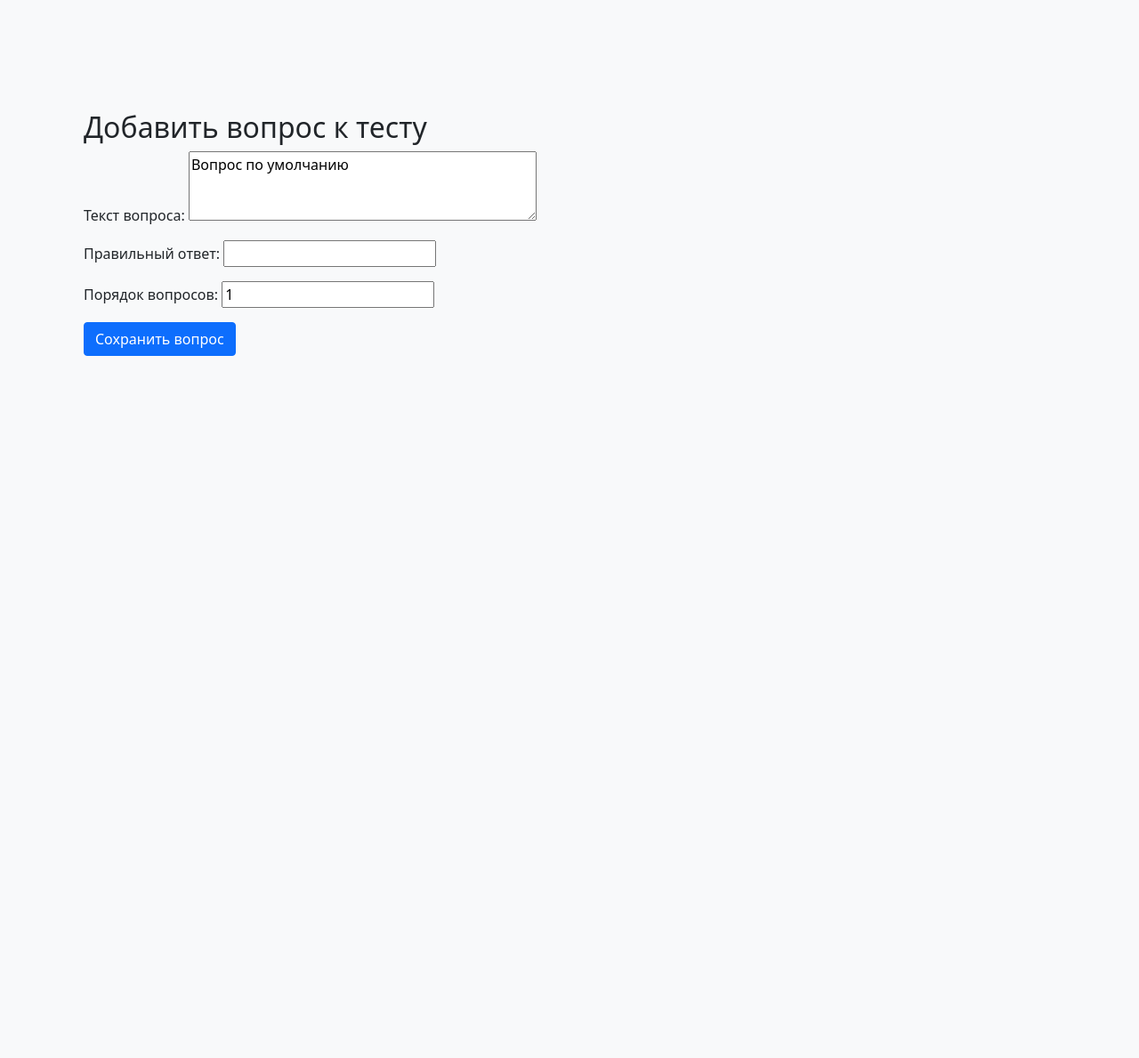
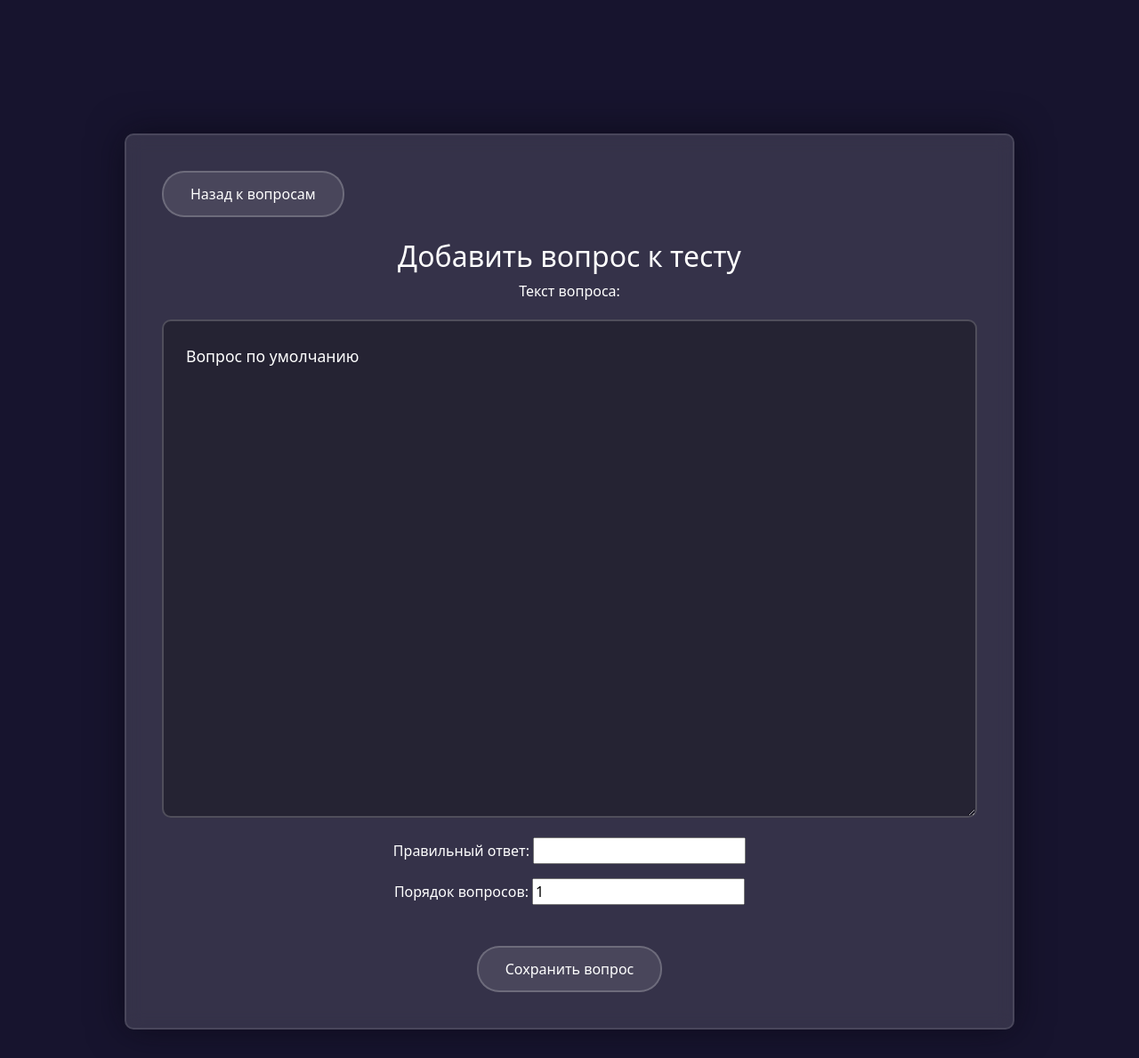
Before and after one commit to Anastasia-l/School_online_platform, a Django app: template templates/courses/add_question.html in a window 1280 px wide. Shown: the whole page at 89% size. Before the commit the page ends 400 px from the top, so only its background shows below. Run offline with Django 5.2, Linux system fonts and the light colour scheme; the template is opened without the code that fills it: values that come from a table or form of the project are taken from there, others are empty.

Commit message:
Updated add_question.html

```diff
--- a/templates/courses/add_question.html
+++ b/templates/courses/add_question.html
@@ -1,14 +1,90 @@
 {% extends 'base.html' %}
+{% block extra_css %}
+<style>
+    body {
+        background-color: rgb(23, 20, 46);
+        color: #ffffff;
+    }
+
+    .add-question-container {
+        max-width: 1000px;
+        margin: 2rem auto;
+        margin-top: 150px;
+        padding: 40px;
+        background: rgba(255,255,255,0.13);
+        backdrop-filter: blur(10px);
+        border: 2px solid rgba(255,255,255,0.1);
+        border-radius: 10px;
+        box-shadow: 0 0 40px rgba(8,7,16,0.6);
+
+    }
+
+    .btn-primary {
+        background: rgba(255,255,255,0.1);
+        border: 2px solid rgba(255,255,255,0.2);
+        color: #ffffff;
+        padding: 12px 30px;
+        border-radius: 25px;
+        margin-top: 30px;
+    }
+
+    .btn-secondary {
+        background: rgba(255,255,255,0.1);
+        border: 2px solid rgba(255,255,255,0.2);
+        color: #ffffff;
+        padding: 12px 30px;
+        border-radius: 25px;
+        margin-bottom: 25px;
+    }
+
+    .btn:hover {
+        transform: translateY(-2px);
+        filter: brightness(1.1);
+        box-shadow: 0 5px 15px rgba(0,0,0,0.3);
+    }
+
+    #id_text {
+        width: 100%;
+        min-height: 70vh;
+        height: auto;
+        font-size: 1.1rem;
+        line-height: 1.6;
+        padding: 25px;
+        background: rgba(0,0,0,0.3) !important;
+        border: 2px solid rgba(255,255,255,0.2);
+        color: #ffffff;
+        border-radius: 10px;
+        resize: vertical;
+        transition: all 0.3s ease;
+        max-width: 1000px;
+        margin-top: 20px;
+    }
+
+    .content {
+        justify-content: center;
+        text-align:center;
+    }
+</style>
+{% endblock %}
 
 {% block content %}
-<div class="container mt-4">
+
+
+<div class="add-question-container">
+    <a href="{% url 'courses:quiz_detail' quiz_id=quiz.id %}"
+        class="btn btn-secondary">
+        Назад к вопросам
+    </a>
+    <div class="content">
         <h2>Добавить вопрос к тесту</h2>
         <form method="post">
             {% csrf_token %}
-        <div class="mb-3">
+            <div class="question-form">
                 {{ form.as_p }}
             </div>
             <button type="submit" class="btn btn-primary">Сохранить вопрос</button>
         </form>
     </div>
+</div>
+</div>
 {% endblock %}
```
Lines whose indentation alone changed are shown as unchanged.
